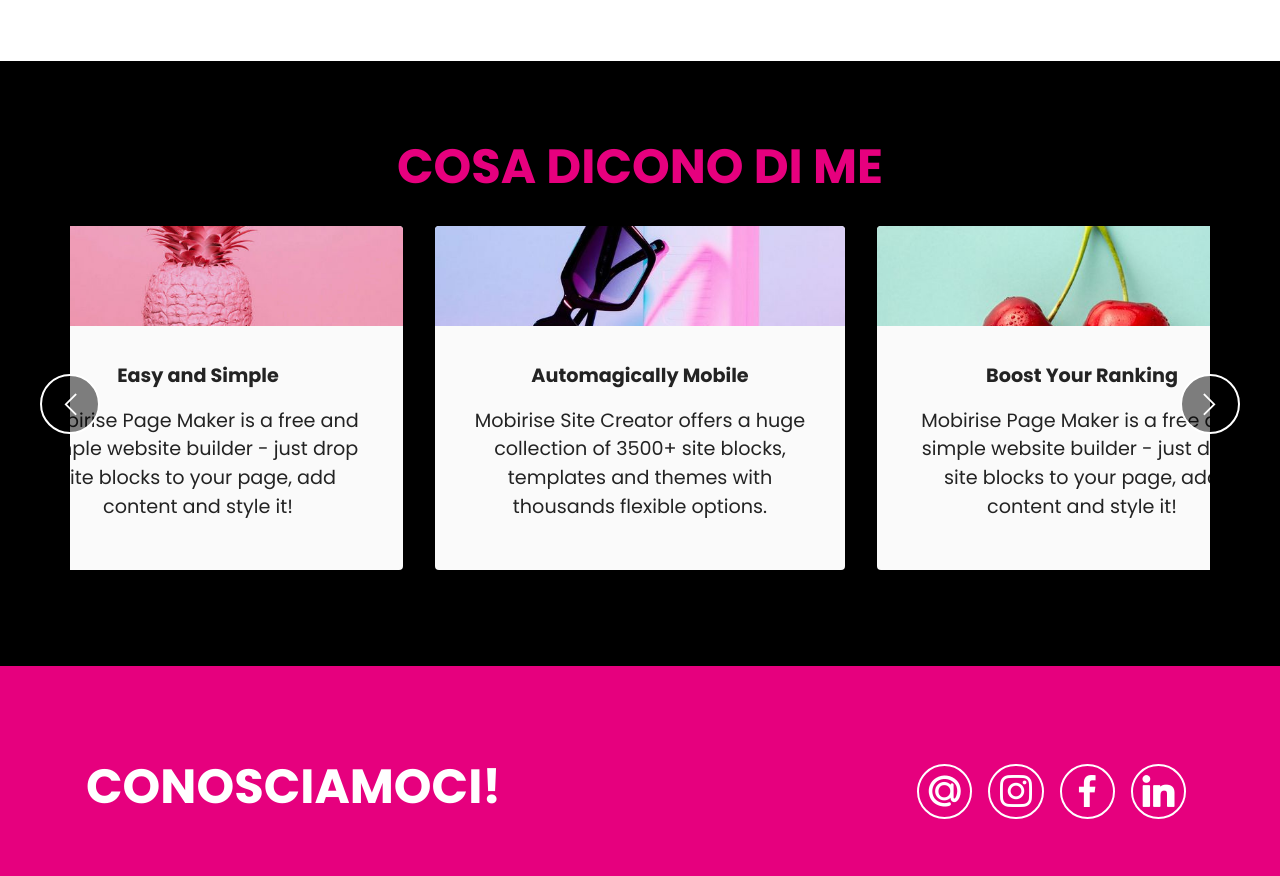
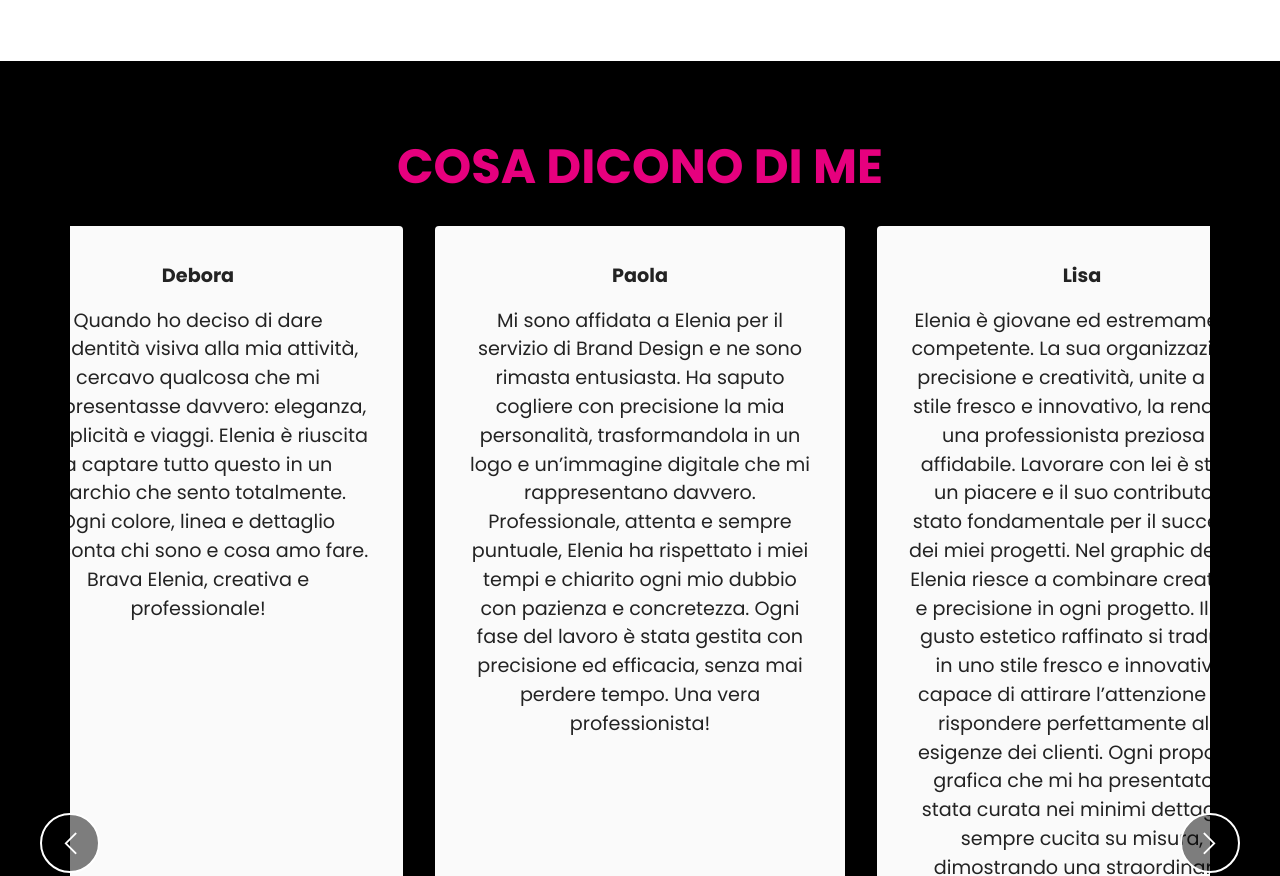
Before and after one commit to eleniabozzato/eleniabozzato.github.io, a plain HTML site: page index.html in a window 1280 px wide. Shown: the part 6843-7719 px from the top of the page. Drawn offline with Linux system fonts and the light colour scheme.

Commit message:
AI first iteration on showing reviews

```diff
--- /dev/null
+++ b/assets/js/recensioni.js
@@ -0,0 +1,103 @@
+(function () {
+  var section = document.getElementById('slider6-3f');
+  if (!section) return;
+
+  var container = section.querySelector('.embla__container');
+  if (!container) return;
+
+  function escapeHtml(str) {
+    var div = document.createElement('div');
+    div.appendChild(document.createTextNode(str));
+    return div.innerHTML;
+  }
+
+  fetch('recensioni.txt')
+    .then(function (response) {
+      return response.text();
+    })
+    .then(function (text) {
+      var parts = text.split(/\n[ \t]*\n/);
+      parts = parts.filter(function (p) {
+        return p.trim() !== '';
+      });
+
+      if (parts.length % 2 !== 0) {
+        section.style.display = 'none';
+        console.error(
+          'Recensioni: dati non validi, numero di blocchi dispari (' +
+            parts.length +
+            '). Controllare il file recensioni.txt.'
+        );
+        return;
+      }
+
+      container.innerHTML = '';
+
+      for (var i = 0; i < parts.length; i += 2) {
+        var author = parts[i].trim();
+        var content = parts[i + 1].trim();
+
+        var slide = document.createElement('div');
+        slide.className = 'embla__slide slider-image item';
+        slide.style.marginLeft = '1rem';
+        slide.style.marginRight = '1rem';
+        slide.innerHTML =
+          '<div class="slide-content">' +
+          '<div class="item-content">' +
+          '<h6 class="item-subtitle mbr-fonts-style mt-1 display-7">' +
+          '<strong>' +
+          escapeHtml(author) +
+          '</strong>' +
+          '</h6>' +
+          '<p class="mbr-text mbr-fonts-style mt-3 display-7">' +
+          escapeHtml(content) +
+          '</p>' +
+          '</div>' +
+          '</div>';
+
+        container.appendChild(slide);
+      }
+
+      // Initialize Embla carousel
+      var viewport = section.querySelector('.embla__viewport');
+      var embla = EmblaCarousel(viewport, {
+        align: 'center',
+        skipSnaps: true,
+        containScroll: 'trimSnaps',
+        loop: true,
+        draggable: true,
+      });
+
+      var prevBtn = section.querySelector('.embla__button--prev');
+      var nextBtn = section.querySelector('.embla__button--next');
+
+      function updateButtons() {
+        if (embla.canScrollPrev()) {
+          prevBtn.removeAttribute('disabled');
+        } else {
+          prevBtn.setAttribute('disabled', 'disabled');
+        }
+        if (embla.canScrollNext()) {
+          nextBtn.removeAttribute('disabled');
+        } else {
+          nextBtn.setAttribute('disabled', 'disabled');
+        }
+      }
+
+      prevBtn.addEventListener('click', embla.scrollPrev, false);
+      nextBtn.addEventListener('click', embla.scrollNext, false);
+      embla.on('select', updateButtons);
+      embla.on('init', updateButtons);
+
+      // Auto play every 5 seconds
+      setInterval(function () {
+        if (!document.hidden) {
+          if (embla.scrollProgress() !== 1) {
+            embla.scrollNext();
+          } else {
+            embla.scrollTo(0);
+          }
+        }
+      }, 5000);
+    });
+})();
--- a/index.html
+++ b/index.html
@@ -810,7 +810,7 @@ Lavoro con realtà che vogliono crescere, fare ordine nella comunicazione e dive
 
     <section
       data-bs-version="5.1"
-      class="slider6 mbr-embla cid-vgTJH6bz06"
+      class="slider6 cid-vgTJH6bz06"
       id="slider6-3f"
     >
       <div class="position-relative">
@@ -833,110 +833,6 @@ Lavoro con realtà che vogliono crescere, fare ordine nella comunicazione e dive
         >
           <div class="embla__viewport container">
             <div class="embla__container">
-              <div
-                class="embla__slide slider-image item"
-                style="margin-left: 1rem; margin-right: 1rem"
-              >
-                <div class="slide-content">
-                  <div class="item-wrapper">
-                    <div class="item-img">
-                      <img
-                        src="assets/images/product5.jpg"
-                        alt="Mobirise Website Builder"
-                        title=""
-                      />
-                    </div>
-                  </div>
-                  <div class="item-content">
-                    <h6 class="item-subtitle mbr-fonts-style mt-1 display-7">
-                      <strong>Easy and Simple</strong>
-                    </h6>
-                    <p class="mbr-text mbr-fonts-style mt-3 display-7">
-                      Mobirise Page Maker is a free and simple website builder -
-                      just drop site blocks to your page, add content and style
-                      it!
-                    </p>
-                  </div>
-                </div>
-              </div>
-              <div
-                class="embla__slide slider-image item"
-                style="margin-left: 1rem; margin-right: 1rem"
-              >
-                <div class="slide-content">
-                  <div class="item-wrapper">
-                    <div class="item-img">
-                      <img
-                        src="assets/images/product4.jpg"
-                        alt="Mobirise Website Builder"
-                        title=""
-                      />
-                    </div>
-                  </div>
-                  <div class="item-content">
-                    <h6 class="item-subtitle mbr-fonts-style mt-1 display-7">
-                      <strong>Automagically Mobile</strong>
-                    </h6>
-                    <p class="mbr-text mbr-fonts-style mt-3 display-7">
-                      Mobirise Site Creator offers a huge collection of 3500+
-                      site blocks, templates and themes with thousands flexible
-                      options. <br />
-                    </p>
-                  </div>
-                </div>
-              </div>
-              <div
-                class="embla__slide slider-image item"
-                style="margin-left: 1rem; margin-right: 1rem"
-              >
-                <div class="slide-content">
-                  <div class="item-wrapper">
-                    <div class="item-img">
-                      <img
-                        src="assets/images/product3.jpg"
-                        alt="Mobirise Website Builder"
-                        title=""
-                      />
-                    </div>
-                  </div>
-                  <div class="item-content">
-                    <h6 class="item-subtitle mbr-fonts-style mt-1 display-7">
-                      <strong>Boost Your Ranking</strong>
-                    </h6>
-                    <p class="mbr-text mbr-fonts-style mt-3 display-7">
-                      Mobirise Page Maker is a free and simple website builder -
-                      just drop site blocks to your page, add content and style
-                      it!
-                    </p>
-                  </div>
-                </div>
-              </div>
-              <div
-                class="embla__slide slider-image item"
-                style="margin-left: 1rem; margin-right: 1rem"
-              >
-                <div class="slide-content">
-                  <div class="item-wrapper">
-                    <div class="item-img">
-                      <img
-                        src="assets/images/product4.jpg"
-                        alt="Mobirise Website Builder"
-                        title=""
-                      />
-                    </div>
-                  </div>
-                  <div class="item-content">
-                    <h6 class="item-subtitle mbr-fonts-style mt-1 display-7">
-                      <strong>Boost Your Ranking</strong>
-                    </h6>
-                    <p class="mbr-text mbr-fonts-style mt-3 display-7">
-                      Mobirise Page Maker is a free and simple website builder -
-                      just drop site blocks to your page, add content and style
-                      it!
-                    </p>
-                  </div>
-                </div>
-              </div>
             </div>
           </div>
           <button class="embla__button embla__button--prev">
@@ -1044,6 +940,7 @@ Lavoro con realtà che vogliono crescere, fare ordine nella comunicazione e dive
     <script src="assets/mbr-switch-arrow/mbr-switch-arrow.js"></script>
     <script src="assets/embla/embla.min.js"></script>
     <script src="assets/embla/script.js"></script>
+    <script src="assets/js/recensioni.js"></script>
     <script src="assets/sociallikes/social-likes.js"></script>
     <script src="assets/theme/js/script.js"></script>
 
```
